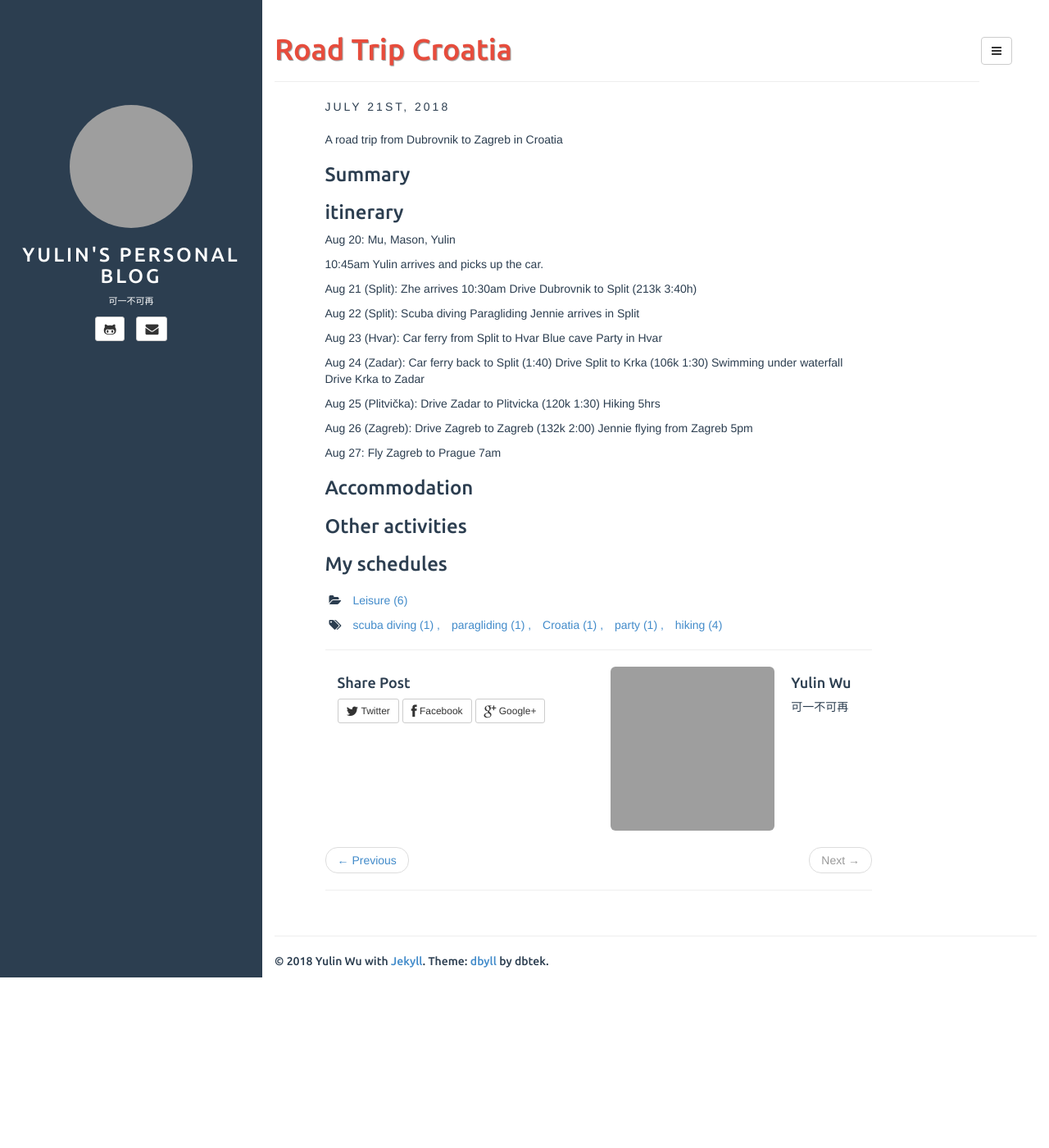
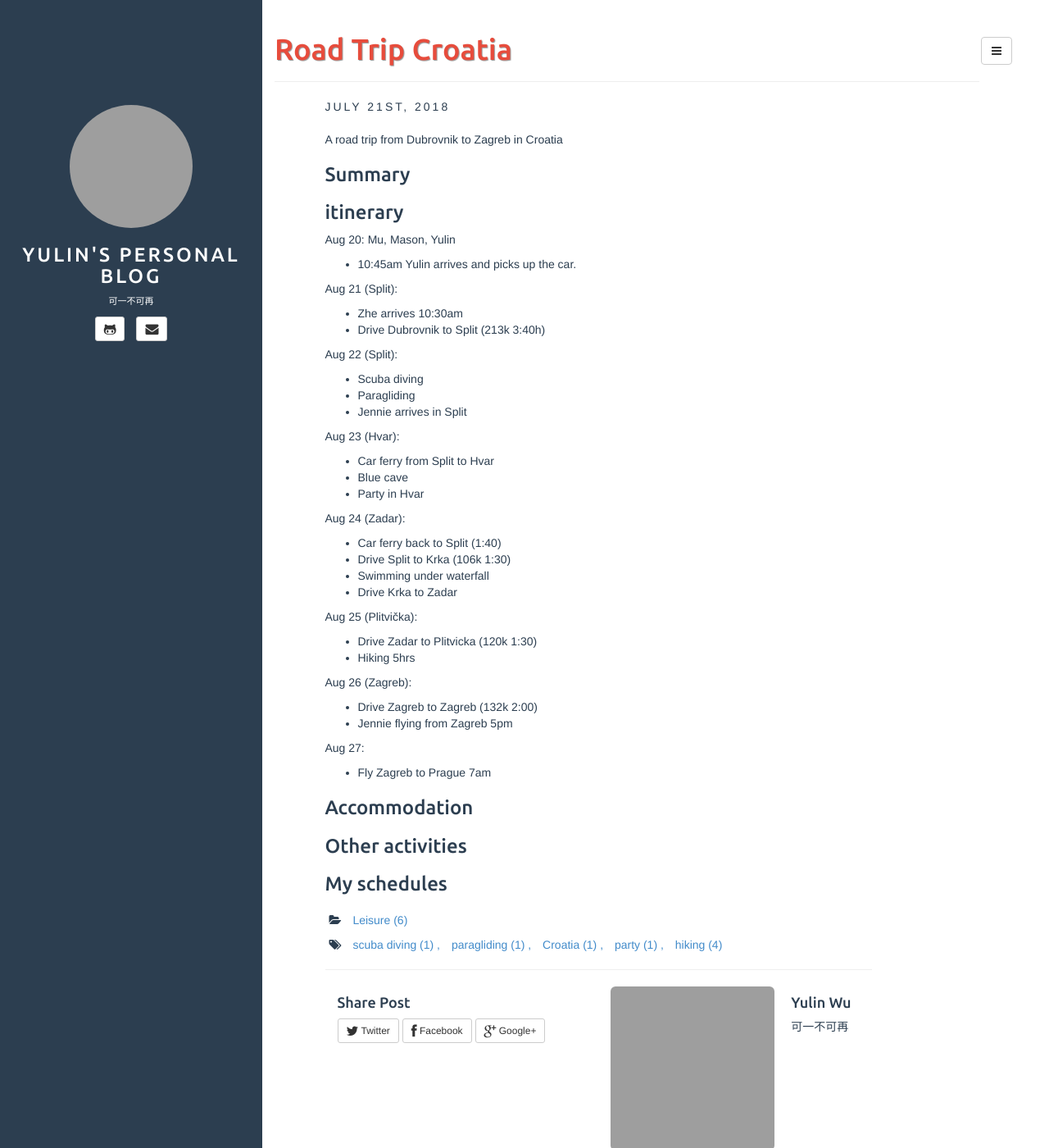
Before and after one commit to JimmyWuMadchester/JimmyWuMadchester.github.io, a Jekyll site: the page built from _posts/2018-07-21-CroatiaTrip.md, in a window 1280 px wide and 1400 px high. Shown: the whole window at 82% size. Built offline with Jekyll 4.4.1, drawn with Linux system fonts in a browser that asks for light colours; comment, search, counter and statistics services are not loaded; grey boxes are pictures that could not be loaded.

Commit message:
update style

```diff
--- a/_posts/2018-07-21-CroatiaTrip.md
+++ b/_posts/2018-07-21-CroatiaTrip.md
@@ -18,38 +18,45 @@ A road trip from Dubrovnik to Zagreb in Croatia
 
 Aug 20: Mu, Mason, Yulin
 
-10:45am Yulin arrives and picks up the car.
+* 10:45am Yulin arrives and picks up the car.
 
 Aug 21 (Split):
-Zhe arrives 10:30am
-Drive Dubrovnik to Split (213k 3:40h)
+
+* Zhe arrives 10:30am
+* Drive Dubrovnik to Split (213k 3:40h)
 
 Aug 22 (Split):
-Scuba diving
-Paragliding
-Jennie arrives in Split
+
+* Scuba diving
+* Paragliding
+* Jennie arrives in Split
 
 Aug 23 (Hvar):
-Car ferry from Split to Hvar
-Blue cave
-Party in Hvar
+
+* Car ferry from Split to Hvar
+* Blue cave
+* Party in Hvar
 
 Aug 24 (Zadar):
-Car ferry back to Split (1:40)
-Drive Split to Krka (106k 1:30)
-Swimming under waterfall
-Drive Krka to Zadar
+
+* Car ferry back to Split (1:40)
+* Drive Split to Krka (106k 1:30)
+* Swimming under waterfall
+* Drive Krka to Zadar
 
 Aug 25 (Plitvička):
-Drive Zadar to Plitvicka (120k 1:30)
-Hiking 5hrs
+
+* Drive Zadar to Plitvicka (120k 1:30)
+* Hiking 5hrs
 
 Aug 26 (Zagreb):
-Drive Zagreb to Zagreb (132k 2:00)
-Jennie flying from Zagreb 5pm
+
+* Drive Zagreb to Zagreb (132k 2:00)
+* Jennie flying from Zagreb 5pm
 
 Aug 27:
-Fly Zagreb to Prague 7am
+
+* Fly Zagreb to Prague 7am
 
 ### Accommodation
 
```
